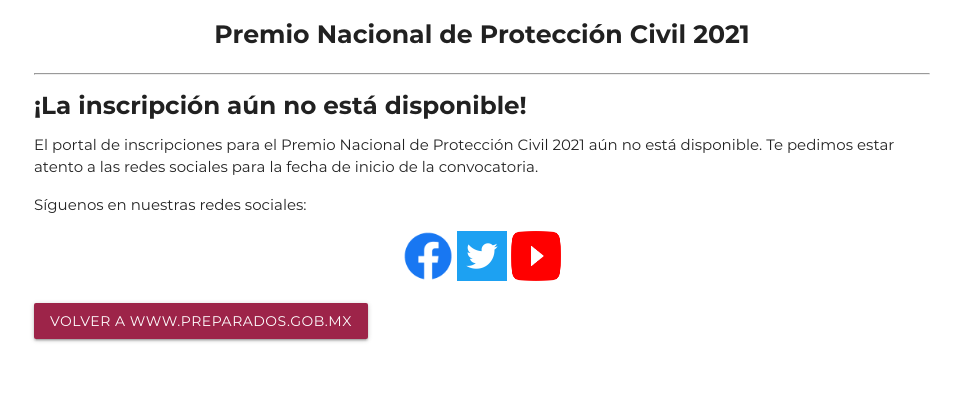
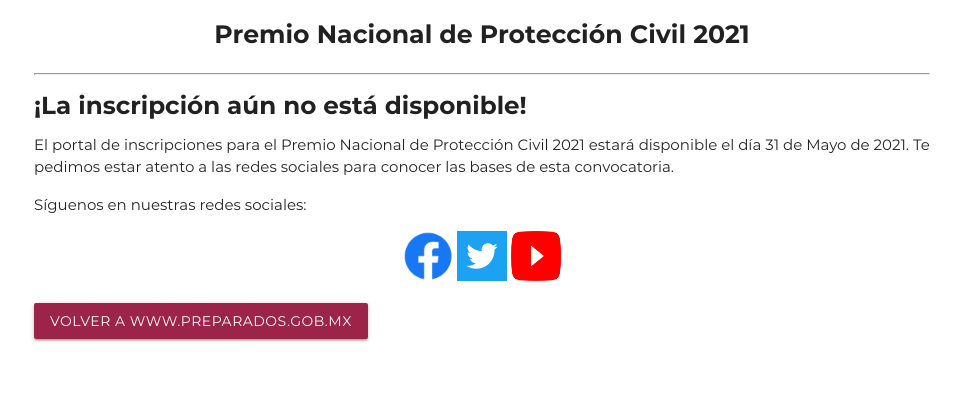
Before and after one commit to MigueBlogs/PremioNacional, a PHP site: page /gracias.php in a window 1280 px wide. Shown: the part 118-538 px from the top of the page, without its empty margins (158-1118 px from the left). Run offline with PHP 8.4, Linux system fonts and the light colour scheme.

Commit message:
Activación de la página

```diff
--- a/gracias.php
+++ b/gracias.php
@@ -42,8 +42,8 @@
         <hr>
         <?php if (!$available) { ?>
             <h5>¡La inscripción aún no está disponible!</h5>
-            <p>El portal de inscripciones para el Premio Nacional de Protección Civil 2021 aún no está disponible.
-                Te pedimos estar atento a las redes sociales para la fecha de inicio de la convocatoria.
+            <p>El portal de inscripciones para el Premio Nacional de Protección Civil 2021 estará disponible el día 31 de Mayo de 2021.
+                Te pedimos estar atento a las redes sociales para conocer las bases de esta convocatoria.
             </p>
 
         <?php } else if ($expired) { ?>
--- a/index.php
+++ b/index.php
@@ -1,6 +1,6 @@
 <?php
     $today = time();
-    $date_start = strtotime('2021-05-31 13:00:00.0');  // UTC for 31 May, 08:00 GMT-5 (México City)
+    $date_start = strtotime('2021-05-31 05:00:00.0');  // UTC for 31 May, 00:00 GMT-5 (México City)
     $date_end = strtotime('2021-06-30 23:00:00.0');  // UTC for 30 June, 18:00 GMT-5 (México City)
     $available = $today - $date_start >= 0 ? true : false;
     $expired = $today - $date_end >= 0 ? true: false;
```
